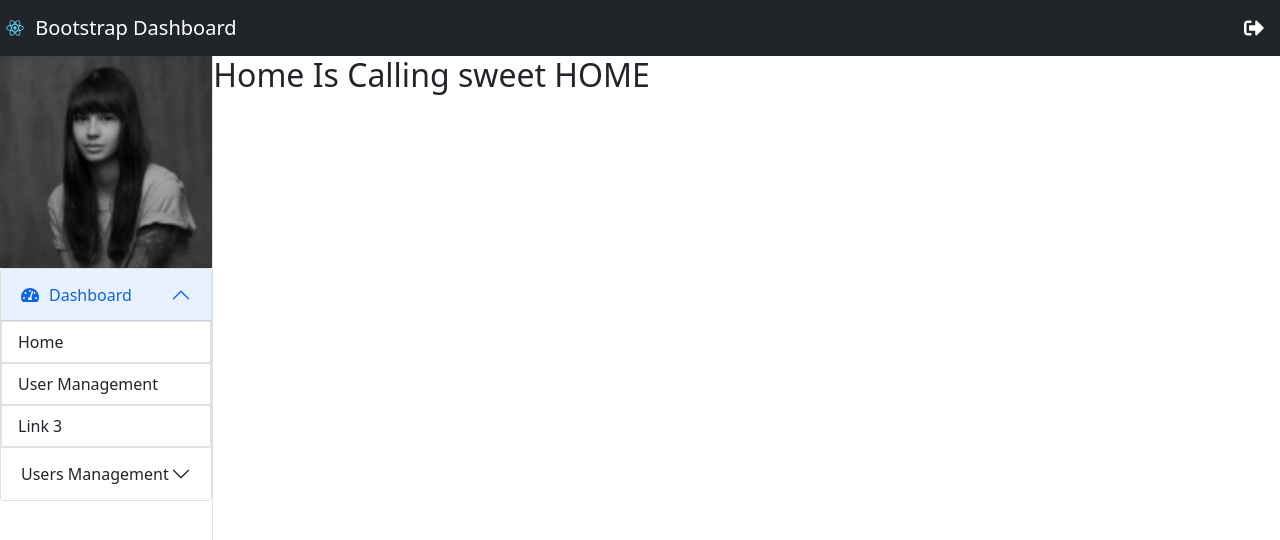
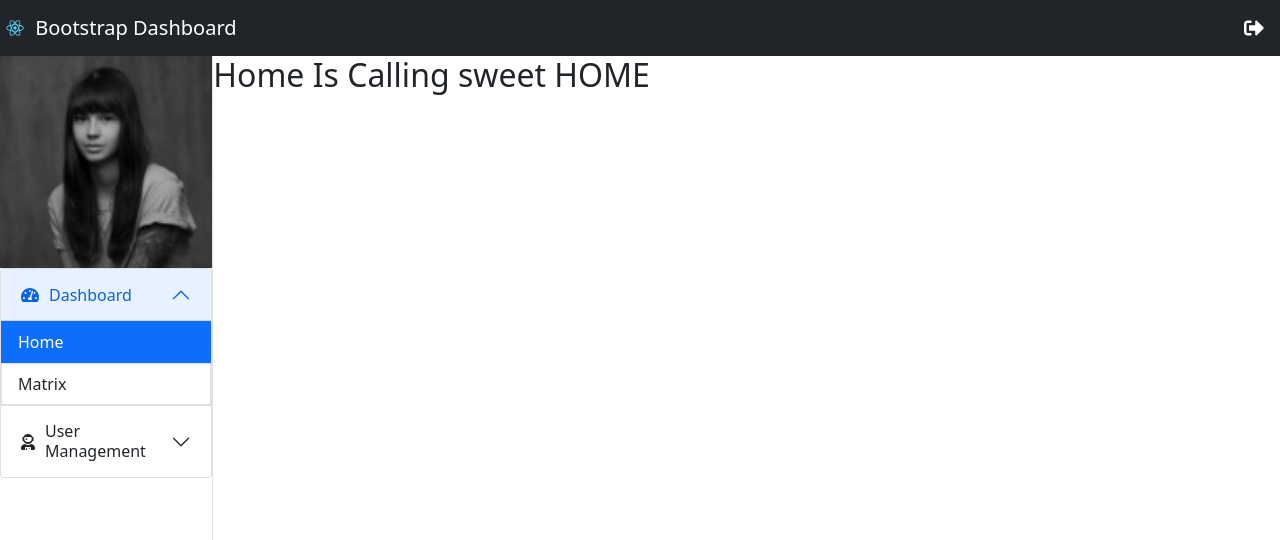
Before and after one commit to umbrashia/admin-lite-3, a React (Create React App) app: page / in a window 1280 px wide. Both pictures are taken after a click on the button "Login". Shown: the top 540 px of the page. Built offline with nearby package versions, Linux system fonts and the light colour scheme.

Commit message:
super menue is ready

```diff
--- a/src/App.css
+++ b/src/App.css
@@ -119,6 +119,13 @@ div.col-xs-9 {
     text-decoration: none;
 }
 
+.slide-panel .list-group .active>.list-group-item {
+    z-index: 2;
+    color: #fff;
+    background-color: #0d6efd;
+    border-color: #0d6efd;
+}
+
 .slide-panel .accordion-header button svg {
     margin-right: 10px;
 }
--- a/src/components/dashboard/Dashboard.tsx
+++ b/src/components/dashboard/Dashboard.tsx
@@ -1,11 +1,11 @@
-import React from 'react';
+import React, { Suspense, lazy } from 'react';
 import { Container, Row, Col } from 'react-bootstrap';
 import { Route, Switch } from 'react-router-dom';
-import Home from '../home/Home';
-import UserList from '../user/UserList';
+
 import MyRightNavigation from '../../containers/sections/MyRightNavigation';
 import MyHeaderNavigation from '../../containers/sections/MyHeaderNavigation';
-
+const Home = lazy<any>(() => import("../home/Home"));
+const UserList = lazy<any>(() => import("../user/UserList"));
 
 
 
@@ -36,11 +36,12 @@ class Dashboard extends React.Component<{}, { height: any, topHeaderHeight: any,
                 <MyHeaderNavigation />
                 <Container fluid>
                     <Row>
-                        <Col md={2} style={jkl} className="slide-panel" >
+                        <Col lg={2} md={3} sm={4} style={jkl} className="slide-panel" >
                             <MyRightNavigation />
                         </Col>
-                        <Col md={10} style={{ height: this.state.height, overflow: "auto", marginTop: this.state.topHeaderHeight }}>
-                            <Switch>
+                        <Col lg={10} md={9} sm={8} style={{ height: this.state.height, overflow: "auto", marginTop: this.state.topHeaderHeight }}>
+                            <Suspense fallback={<span>loading</span>}>
+                                <Switch>
                                 <Route exact path="/">
                                     <Home />
                                 </Route>
@@ -48,6 +49,7 @@ class Dashboard extends React.Component<{}, { height: any, topHeaderHeight: any,
                                     <UserList />
                                 </Route>
                             </Switch>
+                            </Suspense>
                         </Col>
                     </Row>
                 </Container>
--- a/src/components/login/Login.tsx
+++ b/src/components/login/Login.tsx
@@ -1,14 +1,16 @@
 import { Formik, Form, Field } from "formik";
-    import React from "react";
+import React from "react";
 import * as Yup from 'yup';
 import { Button } from "react-bootstrap";
 import ErrorContainer from "../../containers/common/ErrorContainer";
 import { Redirect } from "react-router-dom";
+import { FontAwesomeIcon } from "@fortawesome/react-fontawesome";
+import { faDoorOpen } from "@fortawesome/free-solid-svg-icons";
 
 
 
 
-class Login extends React.Component<{[key: keyof any]: any }, { [key: keyof any]: any }> {
+class Login extends React.Component<{ [key: keyof any]: any }, { [key: keyof any]: any }> {
 
 
     constructor(props: any) {
@@ -27,7 +29,7 @@ class Login extends React.Component<{[key: keyof any]: any }, { [key: keyof any]
     render() {
         if (localStorage.getItem("token")) {
             return <Redirect to="/" />;
-          }
+        }
         return (
             <div className="login-form">
                 <Formik initialValues={this.state.loginParams}
@@ -43,24 +45,28 @@ class Login extends React.Component<{[key: keyof any]: any }, { [key: keyof any]
                             if (values.user_id === "admin" && values.user_password === "123456") {
                                 localStorage.setItem("token", "T");
                                 this.setState({
-                                  islogged: true
+                                    islogged: true
                                 });
-                              }
+                            }
                             setSubmitting(false);
                         }, 400);
                     }}>
                     <Form>
-                        111
+                        <div style={{ textAlign: "center" }}>
+
+                            <FontAwesomeIcon icon={faDoorOpen} />
+                            <br /><br/>
+                        </div>
                         <div className="mb-3">
                             <label htmlFor="user_id" className="form-label">UserName</label>
                             <Field name="user_id" className="form-control" />
-                            <ErrorContainer name="user_id" otherAttributes={{info:1}} />
+                            <ErrorContainer name="user_id" otherAttributes={{ info: 1 }} />
 
                         </div>
                         <div className="mb-3">
                             <label htmlFor="user_password" className="form-label">Password</label>
                             <Field name="user_password" className="form-control" />
-                            <ErrorContainer name="user_password"/>
+                            <ErrorContainer name="user_password" />
                         </div>
                         <Button variant="primary" type="submit">
                             Login
--- a/src/containers/sections/MyRightNavigation.tsx
+++ b/src/containers/sections/MyRightNavigation.tsx
@@ -1,52 +1,59 @@
-import { faTachometerAlt } from "@fortawesome/free-solid-svg-icons";
+import { faTachometerAlt, faUserAstronaut } from "@fortawesome/free-solid-svg-icons";
 import { FontAwesomeIcon } from "@fortawesome/react-fontawesome";
 import React, { FC, ReactElement } from "react";
-import { Accordion, Card, ListGroup, Nav } from "react-bootstrap";
-import { Link } from "react-router-dom";
+import { Accordion, Card, ListGroup } from "react-bootstrap";
+import { NavLink, useLocation } from "react-router-dom";
 import profileDummyImg from '../../assets/dist/img/user4-128x128.jpg';
 
+export interface IMyNav {
+    menuHeadTitle: string;
+    menueIcon: any;
+    subMenuItems: { title?: string, to?: any }[];
+}
+
 const MyRightNavigation: FC<{ [key: keyof any]: any }> = (props: any): ReactElement => {
+
+    const myNav: IMyNav[] = [
+        {
+            menuHeadTitle: "Dashboard",
+            menueIcon: (<FontAwesomeIcon icon={faTachometerAlt} />),
+            subMenuItems: [{ title: "Home", to: "/" },{ title: "Matrix", to: "/matrix" },]
+        },
+        {
+            menuHeadTitle: "User Management",
+            menueIcon: (<FontAwesomeIcon icon={faUserAstronaut} />),
+            subMenuItems: [{ title: "User List", to: "/users-list" },{ title: "Jhon Wick", to: "/jhon" }]
+        }
+    ];
+    const infoNav = useLocation();
+    const superMenuActive:string=myNav.findIndex(
+        sub => sub.subMenuItems.map(to=>to.to).indexOf(infoNav.pathname)!==-1
+    ).toString();
+
+
     return (<React.Fragment>
         <Card >
             <Card.Img variant="top" src={profileDummyImg} />
             <Card.Body>
-                <Accordion defaultActiveKey="0" >
-                    <Accordion.Item eventKey="0">
+                <Accordion defaultActiveKey={superMenuActive} >
+                    {myNav.map((menu, index) =>
+                        <Accordion.Item eventKey={index.toString()} key={index}>
                             <Accordion.Header>
-                            <FontAwesomeIcon icon={faTachometerAlt} /> Dashboard
+                                {menu.menueIcon} {menu.menuHeadTitle}
                             </Accordion.Header>
                             <Accordion.Body className="p-0">
                                 <ListGroup >
-                                {/* defaultActiveKey="#link1" */}
-                                <Link to="/">
-                                    <ListGroup.Item href="/">
-                                        Home
+                                    {menu.subMenuItems.map((subMenu, subIndex) =>
+                                        <NavLink key={subIndex} to={subMenu.to} className={isActive => (!isActive ? " unselected" : "")} exact>
+                                            <ListGroup.Item>
+                                                {subMenu.title}
                                             </ListGroup.Item>
-                                </Link>
-                                <Link to="/users-list">
-                                    <ListGroup.Item href="/users-list">
-                                        User Management
-                                    </ListGroup.Item>
-                                </Link>
-                                <ListGroup.Item href="#!">
-                                    Link 3
-                                </ListGroup.Item>
+                                        </NavLink>
+                                    )}
                                 </ListGroup>
                             </Accordion.Body>
                         </Accordion.Item>
-                    <Accordion.Item eventKey="1">
-                        <Accordion.Header>Users Management</Accordion.Header>
-                        <Accordion.Body>
-                            <Nav color="red" defaultActiveKey="/home" className="flex-column">
-                                <Nav.Link href="/">Active</Nav.Link>
-                                <Nav.Link eventKey="link-1">Link</Nav.Link>
-                                <Nav.Link eventKey="link-2">Link</Nav.Link>
-                                <Nav.Link eventKey="disabled" disabled>
-                                    Disabled
-                                </Nav.Link>
-                            </Nav>
-                        </Accordion.Body>
-                    </Accordion.Item>
+                    )}
                 </Accordion>
             </Card.Body>
         </Card>
```
Lines whose indentation alone changed are shown as unchanged.
